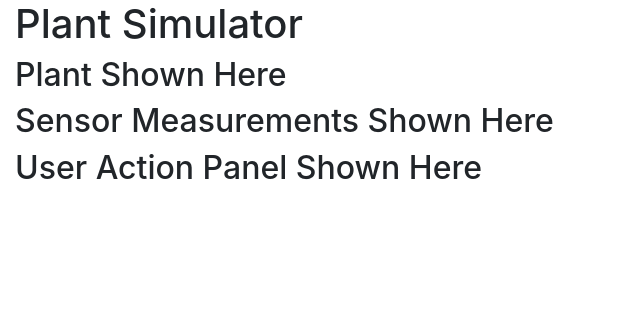
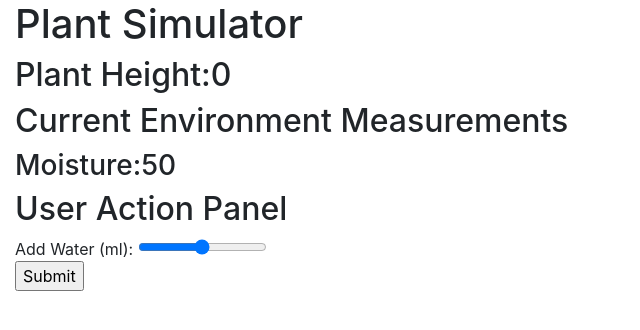
Before and after one commit to BarbaraPruz/plantsim, a plain HTML site: page index.html in a window 1280 px wide. Shown: the whole page, without its empty margins (0-640 px from the left). Drawn offline with nearby package versions, Linux system fonts and the light colour scheme.

Commit message:
Placeholder code to display plant height, environment and control water

```diff
--- a/index.html
+++ b/index.html
@@ -20,13 +20,19 @@
   <div class = "container-fluid">
     <h1>Plant Simulator</h1>
     <div id="plant">
-      <h2>Plant Shown Here</h2>
+      <h2>Plant Height:<span id="plant_height"></span></h2>
     </div>
     <div id="environment">
-        <h2>Sensor Measurements Shown Here</h2>
+        <h2>Current Environment Measurements</h2>
+        <h3>Moisture:<span id="moisture"></span></h3>
     </div>
     <div id="controls">
-        <h2>User Action Panel Shown Here</h2>
+        <h2>User Action Panel</h2>
+        <!-- note: range not supported by ie9 and earlier -->
+        <form id="controls_form">
+          Add Water (ml): <input type="range" id="control_water" name="water" min="0" max="100"><br/>
+          <input type="submit">
+        </form>
     </div>
   </div>
 
--- a/scripts/model/environment.js
+++ b/scripts/model/environment.js
@@ -1,6 +1,11 @@
 class Environment {
     constructor() {
         console.log("Environment Model Constructor");
+        this.moisture = 50;
+    }
+
+    getMoisture() {
+        return this.moisture;
     }
 }
 
--- a/scripts/model/plant.js
+++ b/scripts/model/plant.js
@@ -1,6 +1,10 @@
 class Plant {
     constructor(environment) {
         console.log("Plant Model Constructor");
+        this.height = 0;
+    }
+    getHeight() {
+        return this.height;
     }
 }
 
--- a/scripts/plantsim.js
+++ b/scripts/plantsim.js
@@ -8,11 +8,13 @@
 // updates are passed to the environment object.
 
 import Environment from './model/environment.js';
+import Plant from './model/plant.js';
 import Dashboard from './view/dashboard.js';
 import Controls from './view/controls.js';
 
 // "model"
 var environmentModel;   // figures out moisture, npk, light levels based on time and adjustments
+var plantModel;
 
 // "view" - what you see on the screen.
 var dashboard;
@@ -21,7 +23,8 @@ var controls;
 function initialize() {
     console.log("initialize");
     environmentModel = new Environment();
-    dashboard = new Dashboard(environmentModel);
+    plantModel = new Plant();
+    dashboard = new Dashboard(environmentModel,plantModel);
     controls = new Controls(environmentModel);
 }
 
--- a/scripts/view/controls.js
+++ b/scripts/view/controls.js
@@ -1,6 +1,12 @@
 class Controls {
     constructor(environmentModel) {
         console.log("Controls Constructor");
+        document.getElementById("controls_form").addEventListener("submit", this.onSubmit);
+    }
+
+    onSubmit = (ev) => {
+        ev.preventDefault();
+        console.log("Submit  Water:",ev.target.water.value,);
     }
 }
 
--- a/scripts/view/dashboard.js
+++ b/scripts/view/dashboard.js
@@ -1,6 +1,20 @@
 class Dashboard {
-    constructor(environmentModel) {
+    constructor(environmentModel,plantModel) {
         console.log("Dashboard Constructor");
+        this.plant = plantModel;
+        this.environment =environmentModel;
+        this.plantDOMElement = document.getElementById("plant_height");
+        this.moistureDOMElement = document.getElementById("moisture");
+        this.showPlant();
+        this.showEnvironment();
+    }
+
+    showPlant() {
+        this.plantDOMElement.innerHTML = this.plant.getHeight();
+    }
+
+    showEnvironment() {
+        this.moistureDOMElement.innerHTML = this.environment.getMoisture();
     }
 }
 
```
